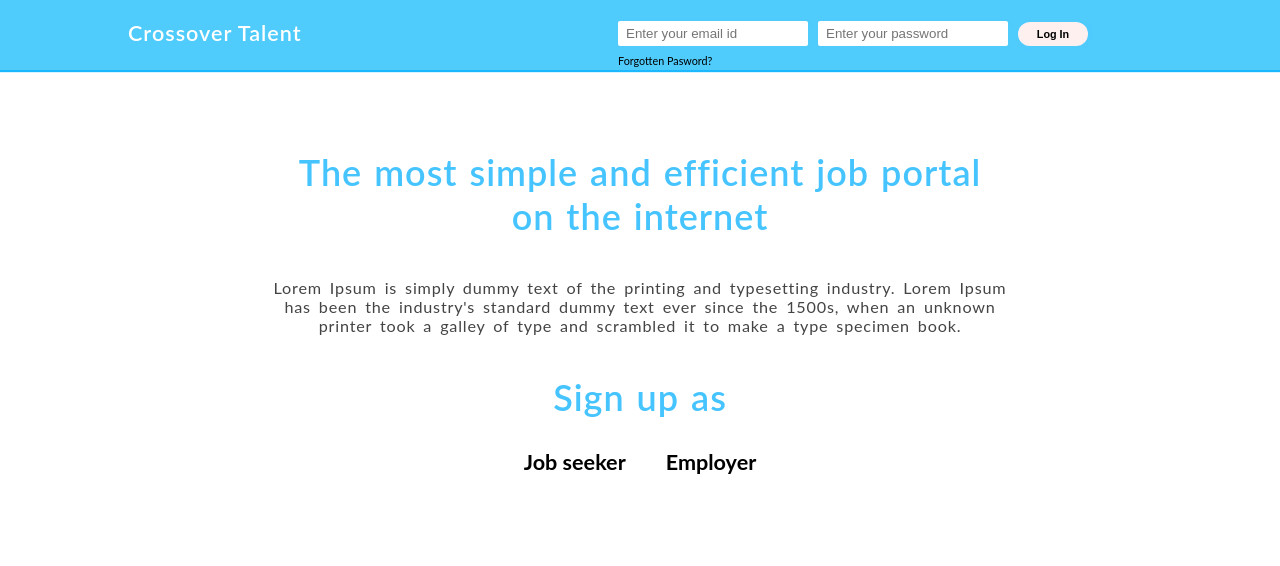
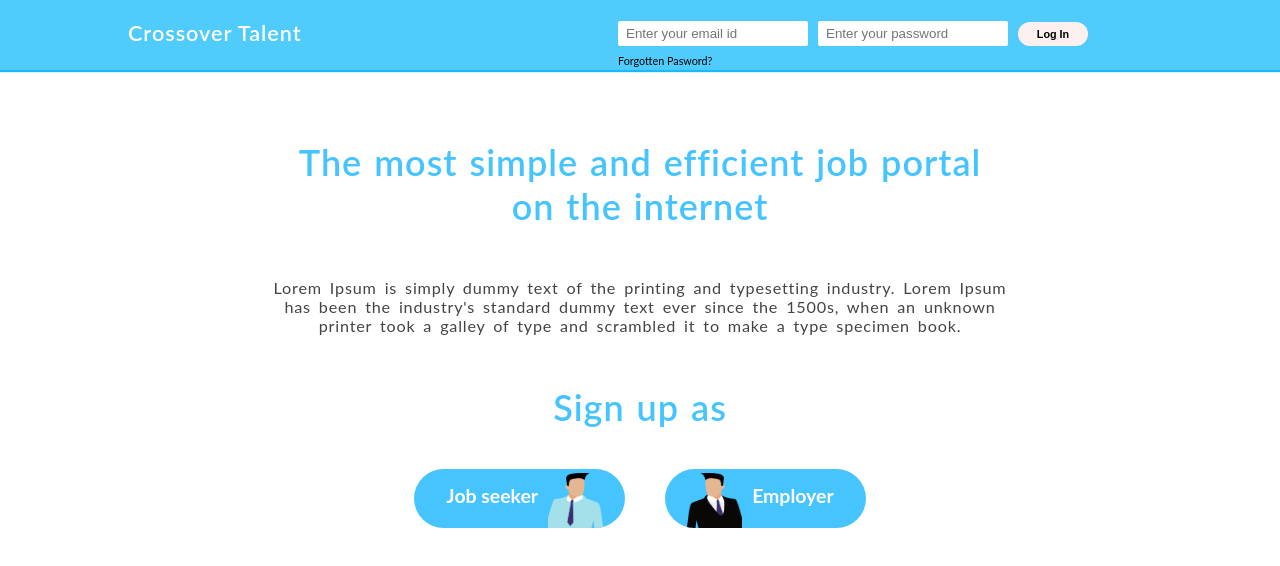
Before and after one commit to sumeet-sarkar/crossover-talent, a React (Create React App) app in the folder frontend/: page / in a window 1280 px wide. Shown: the top 566 px of the page. Built offline with nearby package versions, Linux system fonts and the light colour scheme.

Commit message:
complete landing page

```diff
--- a/frontend/src/components/Signup/SignupLandingPage.css
+++ b/frontend/src/components/Signup/SignupLandingPage.css
@@ -5,11 +5,11 @@
     color: #46c4ff;
     text-align: center;
     align-items: center;
-    margin: 70px auto;
+    margin: 50px auto;
 }
 
 .Signup h2 {
-    padding: 10px;
+    padding: 20px;
 }
 
 .Signup p {
@@ -21,9 +21,28 @@
 }
 
 .signup_buttons {
+    cursor: pointer;
     font-size: 120%;
     font-weight: bold;
     display: inline-block;
-    padding: 20px;
+    padding: 0 22px;
+    margin: 20px;
     color: #000;
+    border-radius: 40px;
+    overflow: hidden;
+    background-color: #46c4ff;
 }
+
+.signup_buttons img {
+    vertical-align: bottom;
+    margin-top: 4px;
+}
+
+.signup_buttons a {
+    font-size: 90%;
+    padding: 15px 10px;
+    display: inline-block;
+    height: 55px;
+    vertical-align: top;
+    color: #fff;
+}
--- a/frontend/src/components/Signup/SignupLandingPage.js
+++ b/frontend/src/components/Signup/SignupLandingPage.js
@@ -1,5 +1,8 @@
 import React from 'react';
-import { NavLink } from 'react-router-dom'
+import { NavLink } from 'react-router-dom';
+
+import employeeIcon from '../../images/employee.png';
+import employerIcon from '../../images/employer.png';
 
 import './SignupLandingPage.css';
 
@@ -18,17 +21,26 @@ const signupLandingPage = props => {
                         className="link_style"
                         //hash= "#submit"
                         //search= '?quick-submit=true'
-                    to="/jobseeker"
-                >Job seeker</NavLink>
+                        to="/jobseeker">
+                            Job seeker
+                    </NavLink>
+                    <img src={employeeIcon} alt="find jobs" width={iconsSize.width} height={iconsSize.height}/>
                 </div>
                 <div className="signup_buttons">
+                    <img src={employerIcon} alt="start hiring" width={iconsSize.width} height={iconsSize.height}/>
                     <NavLink
                         className="link_style"
-                    to="/signup"
-                >Employer</NavLink>
+                        to="/signup">
+                            Employer
+                    </NavLink>
                 </div>
             </div>
         );
 };
 
+const iconsSize = {
+    height: "55px",
+    width: "55px",
+};
+
 export default signupLandingPage;
```
Also changed, not shown: frontend/src/images/employee.png (added), frontend/src/images/employer.png (added). Lines whose indentation alone changed are shown as unchanged.
